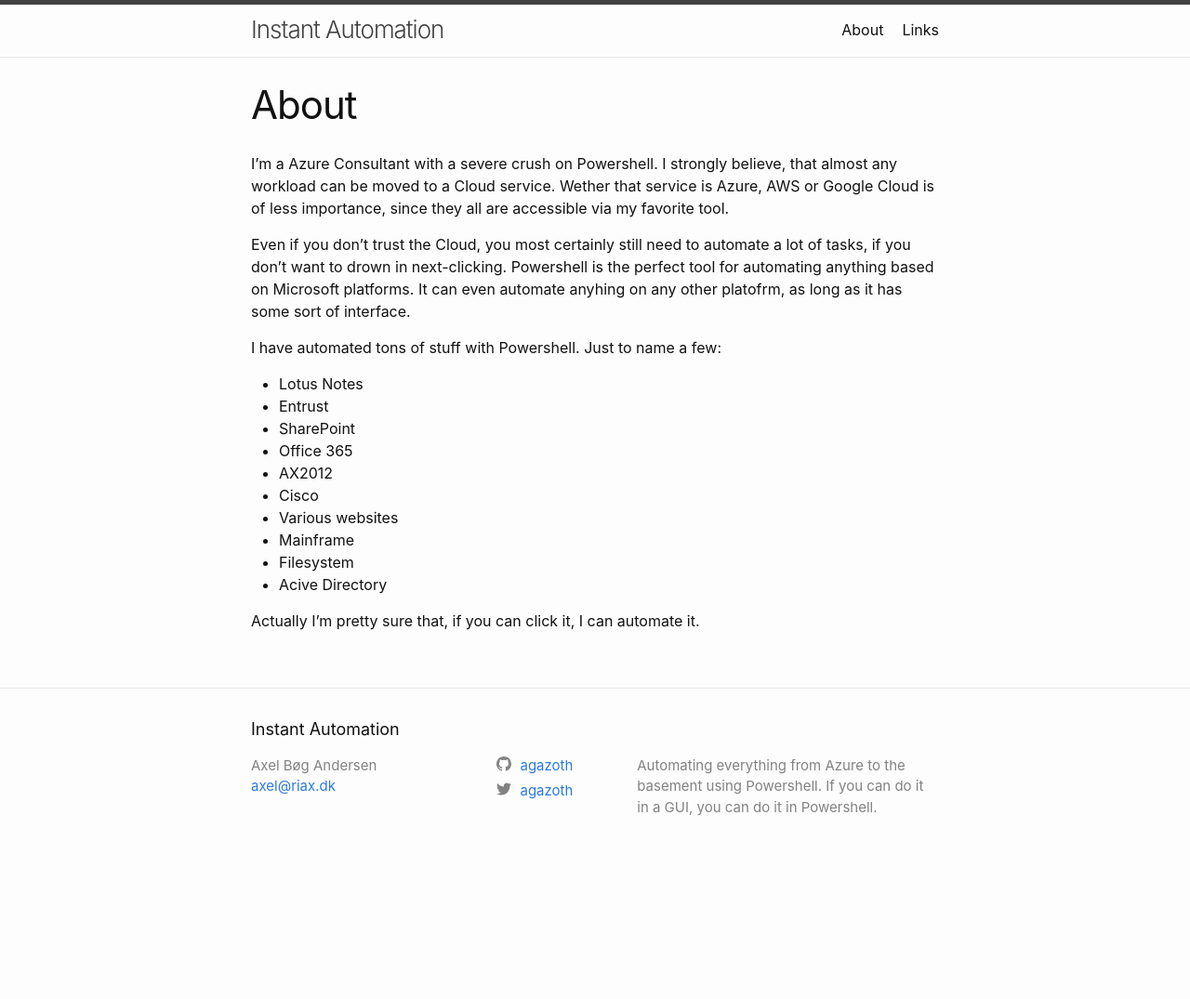
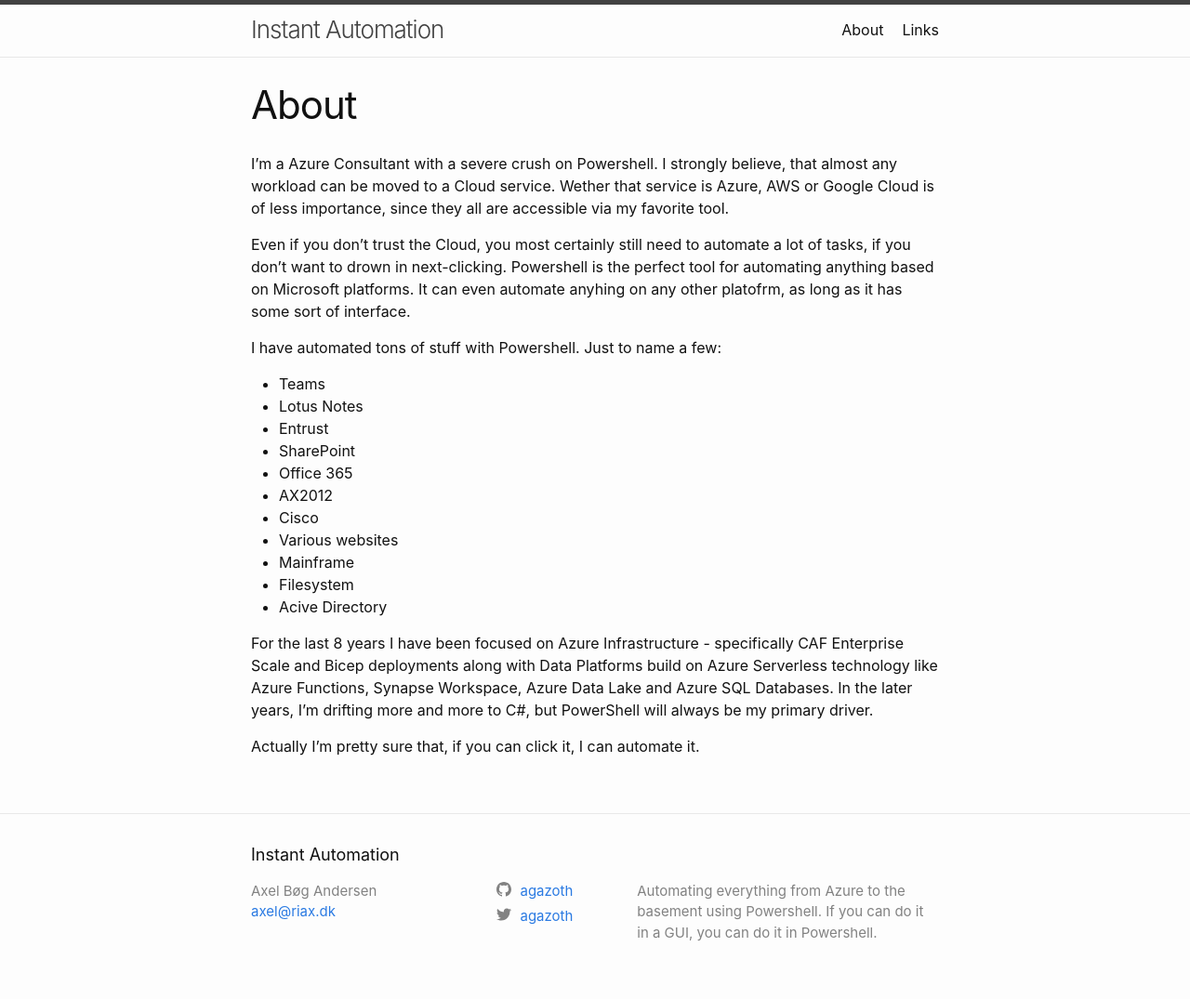
Before and after one commit to Agazoth/agazoth.github.io, a Jekyll site: the page built from about.md, in a window 1280 px wide. Shown: the whole page at 93% size. Built offline with Jekyll 4.4.1, drawn with Linux system fonts in a browser that asks for light colours; before the commit the page ends 940 px from its top, so only the background shows below that.

Commit message:
About updated

```diff
--- a/about.md
+++ b/about.md
@@ -9,6 +9,7 @@
 Even if you don't trust the Cloud, you most certainly still need to automate a lot of tasks, if you don't want to drown in next-clicking. Powershell is the perfect tool for automating anything based on Microsoft platforms. It can even automate anyhing on any other platofrm, as long as it has some sort of interface.
 
 I have automated tons of stuff with Powershell. Just to name a few:
+* Teams
 * Lotus Notes
 * Entrust
 * SharePoint
@@ -20,4 +21,6 @@
 * Filesystem
 * Acive Directory
 
+For the last 8 years I have been focused on Azure Infrastructure - specifically CAF Enterprise Scale and Bicep deployments along with Data Platforms build on Azure Serverless technology like Azure Functions, Synapse Workspace, Azure Data Lake and Azure SQL Databases. In the later years, I'm drifting more and more to C#, but PowerShell will always be my primary driver.
+
 Actually I'm pretty sure that, if you can click it, I can automate it.
```
